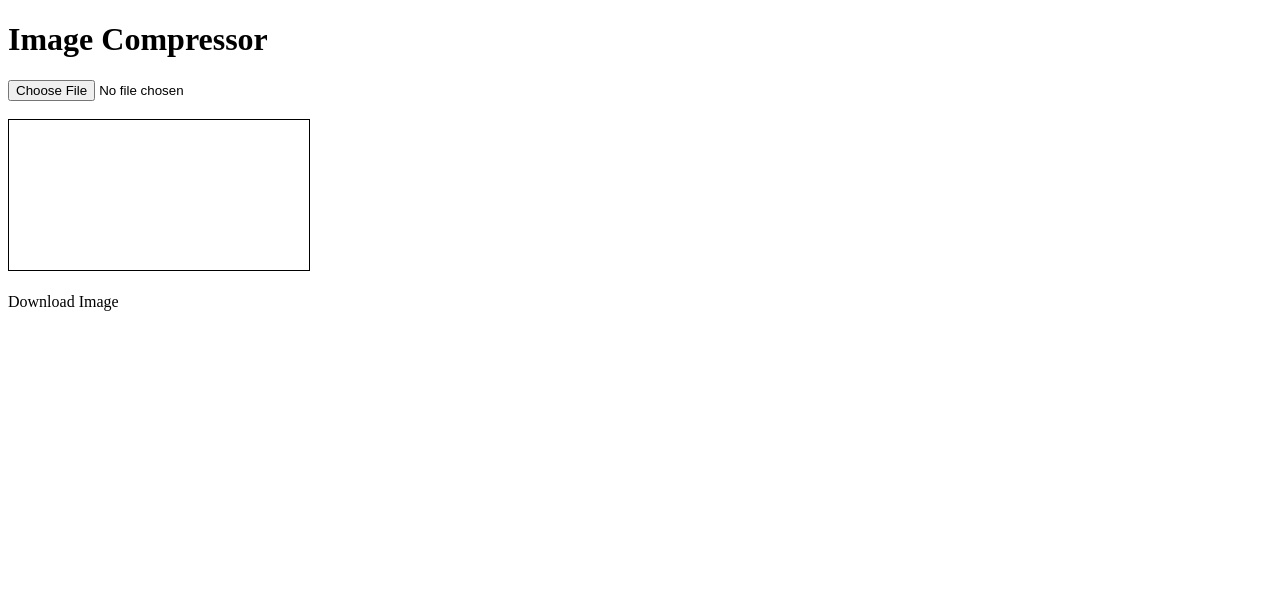
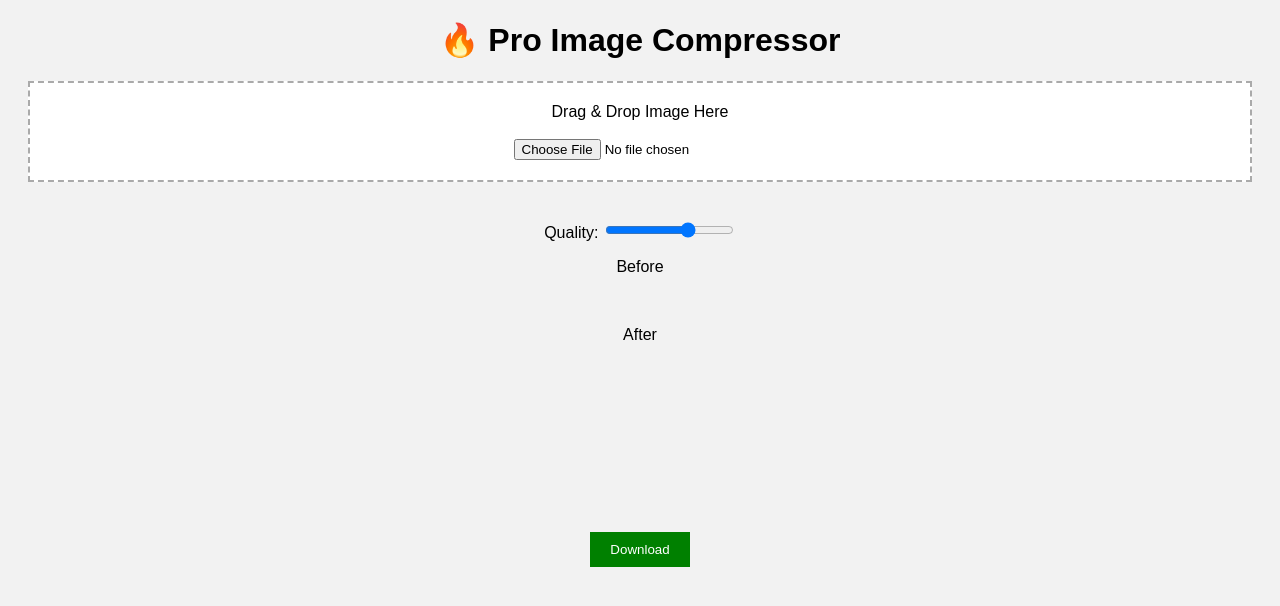
Before and after one commit to arafffexe/Image-Compressor, a plain HTML site: page index.html in a window 1280 px wide. Drawn offline with Linux system fonts and the light colour scheme.

Commit message:
index.html

```diff
--- a/index.html
+++ b/index.html
@@ -1,21 +1,59 @@
 <!DOCTYPE html>
 <html>
 <head>
-    <title>Image Compressor</title>
+    <title>Pro Image Compressor</title>
+    <style>
+        body {
+            font-family: Arial;
+            text-align: center;
+            background: #f2f2f2;
+        }
+
+        .box {
+            border: 2px dashed #aaa;
+            padding: 20px;
+            margin: 20px;
+            background: white;
+        }
+
+        img {
+            max-width: 90%;
+            margin-top: 10px;
+        }
+
+        button {
+            padding: 10px 20px;
+            background: green;
+            color: white;
+            border: none;
+        }
+    </style>
 </head>
 <body>
 
-<h1>Image Compressor</h1>
+<h1>🔥 Pro Image Compressor</h1>
 
-<input type="file" id="upload">
+<div class="box" id="drop">
+    Drag & Drop Image Here <br><br>
+    <input type="file" id="upload">
+</div>
+
+<br>
+
+<label>Quality: </label>
+<input type="range" id="quality" min="0.1" max="1" step="0.1" value="0.7">
+
+<p>Before</p>
+<img id="before">
+
+<p>After</p>
+<canvas id="canvas"></canvas>
 
 <br><br>
 
-<canvas id="canvas" style="border:1px solid black;"></canvas>
-
-<br><br>
-
-<a id="download" download="compressed.jpg">Download Image</a>
+<a id="download">
+    <button>Download</button>
+</a>
 
 <script src="script.js"></script>
 
```
